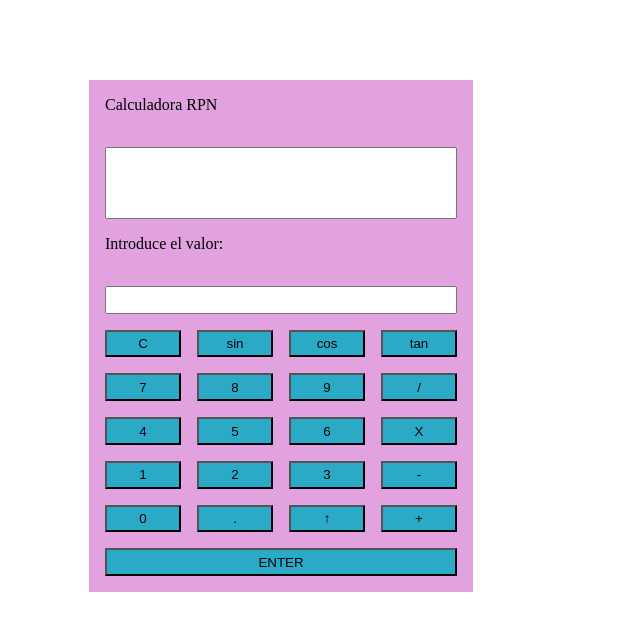
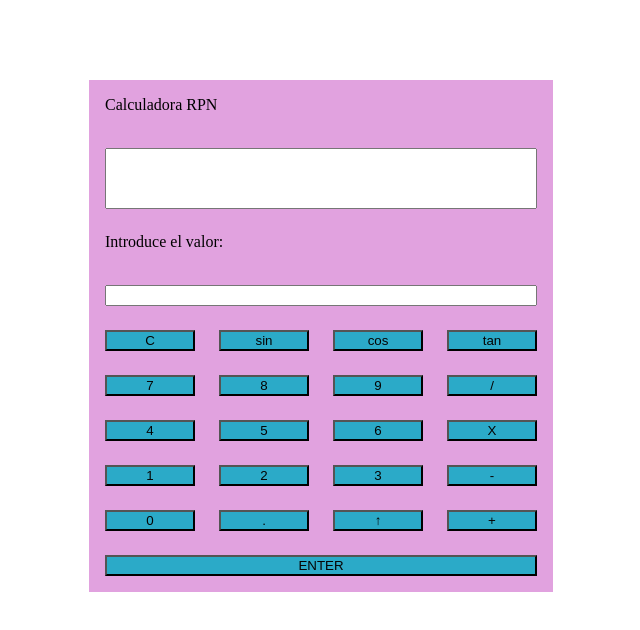
Before and after one commit to uo282716/SEW, a plain HTML site: page PRACTICA-3/Ejercicio-05/CalculadoraRPN.html in a window 1280 px wide. Shown: the whole page, without its empty margins (391-1031 px from the left). Drawn offline with Linux system fonts and the light colour scheme.

Commit message:
Add files via upload

```diff
--- a/PRACTICA-3/Ejercicio-03/CalculadoraBasica.css
+++ b/PRACTICA-3/Ejercicio-03/CalculadoraBasica.css
@@ -15,10 +15,10 @@ form{
     background-color: #e1a2df;
     display: grid;
     grid-template-columns: 1fr 1fr 1fr 1fr 1fr;
-    grid-gap: 1em;
+    grid-gap: 1.5em;
     padding: 1em;
-    width: 22em;
-    height: 25em;
+    width: 27em;
+    height: 30em;
 }
 
 /*Especificidad: 011*/
@@ -42,4 +42,5 @@ input[type=button][value="+"] {
 /*Especificidad: 001*/
 label{
     grid-column: span 5;
+    font-size: medium;
 }
--- a/PRACTICA-3/Ejercicio-04/CalculadoraCientifica.css
+++ b/PRACTICA-3/Ejercicio-04/CalculadoraCientifica.css
@@ -15,10 +15,10 @@ form{
     background-color: #e1a2df;
     display: grid;
     grid-template-columns: 1fr 1fr 1fr 1fr 1fr;
-    grid-gap: 1em;
+    grid-gap: 1.5em;
     padding: 1em;
-    width: 22em;
-    height: 25em;
+    width: 27em;
+    height: 30em;
 }
 
 /*Especificidad: 011*/
@@ -36,4 +36,5 @@ input[type=text] {
 /*Especificidad: 001*/
 label{
     grid-column: span 5;
+    font-size: medium;
 }
--- a/PRACTICA-3/Ejercicio-05/CalculadoraRPN.css
+++ b/PRACTICA-3/Ejercicio-05/CalculadoraRPN.css
@@ -1,4 +1,8 @@
-
+/***************************************
+Guillermo Pulido Fernández - UO282716
+Descripción de los estilos
+***************************************/
+/*Especificidad: 001*/
 body{
     align-items: center;
     margin-right: 40em;
@@ -6,36 +10,43 @@ body{
     margin-top: 5em;
 }
 
+/*Especificidad: 001*/
 form{
     background-color: #e1a2df;
     display: grid;
     grid-template-columns: 1fr 1fr 1fr 1fr;
-    grid-gap: 1em;
+    grid-gap: 1.5em;
     padding: 1em;
-    width: 22em;
+    width: 27em;
     height: 30em;
 }
 
+/*Especificidad: 001*/
 input[type = "button"]{
     background-color: #2baac8;
     color: #050404;
 }
 
+/*Especificidad: 001*/
 input[value = "ENTER"]{
     grid-column: span 4;
 }
 
+/*Especificidad: 001*/
 input[type=text] {
     grid-column: span 4;
     margin-top: 0.75em;
 }
 
+/*Especificidad: 001*/
 textarea {
     resize: none;
     grid-column: span 4;
     margin-top: 0.75em;
 }
 
+/*Especificidad: 001*/
 label{
     grid-column: span 4;
+    font-size: medium;
 }
--- a/PRACTICA-3/Ejercicio-05/CalculadoraRPN.html
+++ b/PRACTICA-3/Ejercicio-05/CalculadoraRPN.html
@@ -23,7 +23,7 @@
 
 <body>
     <form>
-		<label for="screen">Calculadora RPN</label>
+		<label for="stack">Calculadora RPN</label>
         <textarea id="stack" name="stack" rows="4" cols="50" readonly="true" ></textarea>
 		<label for="screen">Introduce el valor:</label>
         <input type="text" readonly="true" id="screen">
--- a/PRACTICA-3/Ejercicio-06/CalculadoraEspecializada.css
+++ b/PRACTICA-3/Ejercicio-06/CalculadoraEspecializada.css
@@ -15,7 +15,7 @@ form{
     background-color: #e1a2df;
     display: grid;
     grid-template-columns: 1fr 1fr 1fr 1fr 1fr;
-    grid-gap: 1em;
+    grid-gap: 1.5em;
     padding: 1em;
     width: 27em;
     height: 35em;
@@ -48,4 +48,5 @@ textarea {
 /*Especificidad: 001*/
 label{
     grid-column: span 5;
+    font-size: medium;
 }
```
Also changed, not shown: PRACTICA-3/Ejercicio-06/CalculadoraEspecializada.html (+1 -1 lines).
